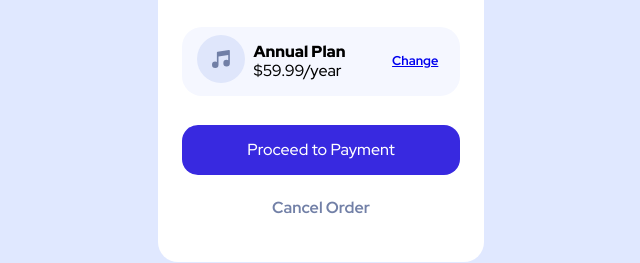
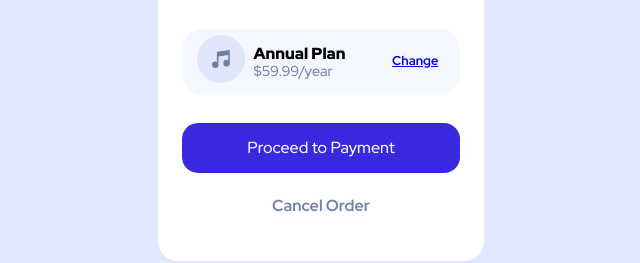
Before and after one commit to AlejandroLR00/Order-summary-component, a plain HTML site: page index.html in a window 1280 px wide. Shown: the part 427-690 px from the top of the page, 319-959 px from the left. Drawn offline with Linux system fonts and the light colour scheme.

Commit message:
arreglando color fuente

```diff
--- a/css/style.css
+++ b/css/style.css
@@ -23,7 +23,7 @@ body{
 
 .main{
     height: 100vh;
-    /* width: 100%; */
+    /* width: 100vh; */
     display: flex;
     justify-content: center;
     align-items: center;
@@ -33,7 +33,7 @@ body{
 .card{
     z-index: 1;
     width: 326px;
-    /* height: 620px; */
+    /* height: 100vh; */
     /* outline: 1px solid red; */
     border-radius: 20px;
     overflow: hidden;
@@ -88,6 +88,8 @@ body{
 
 .text--price{
     margin-top: 0;
+    color: var(--Desaturated-blue);
+    font-size: .9rem;
 }
 
 
```
